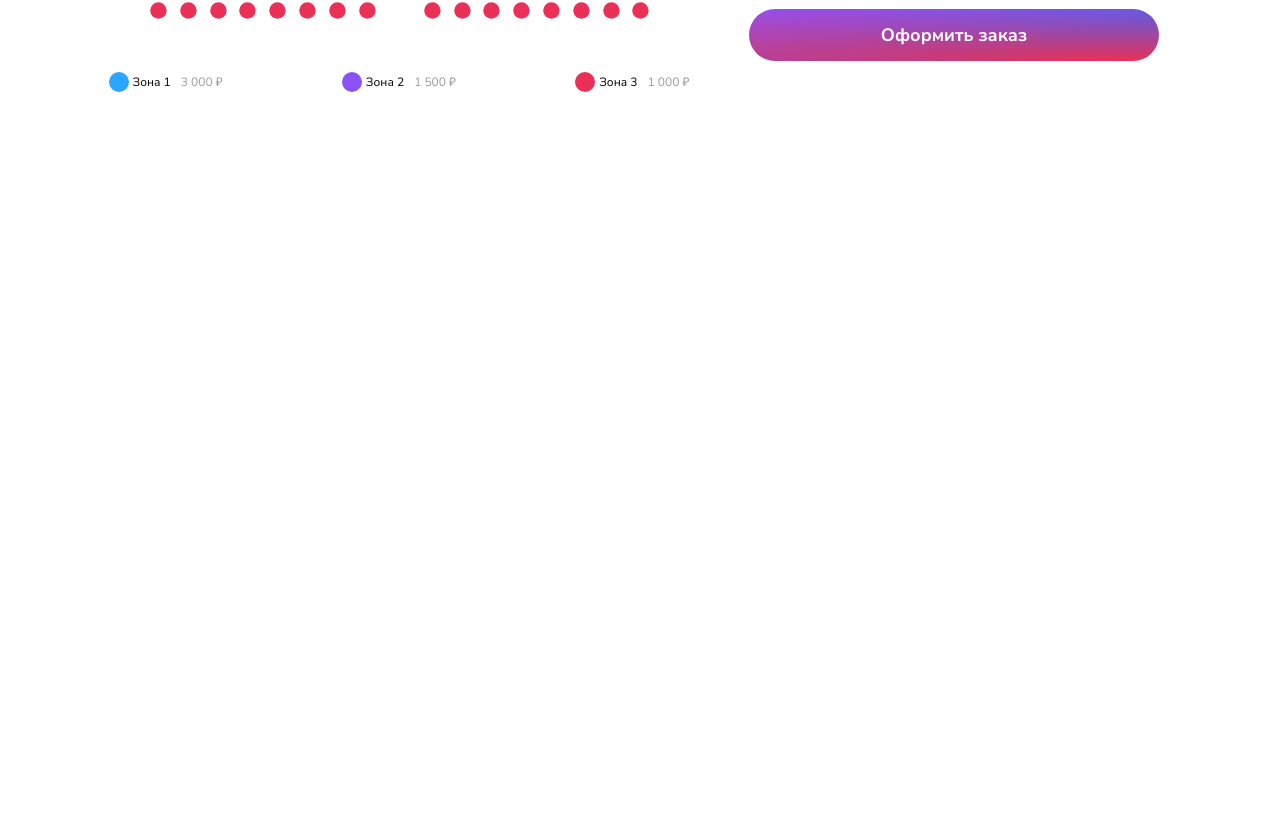
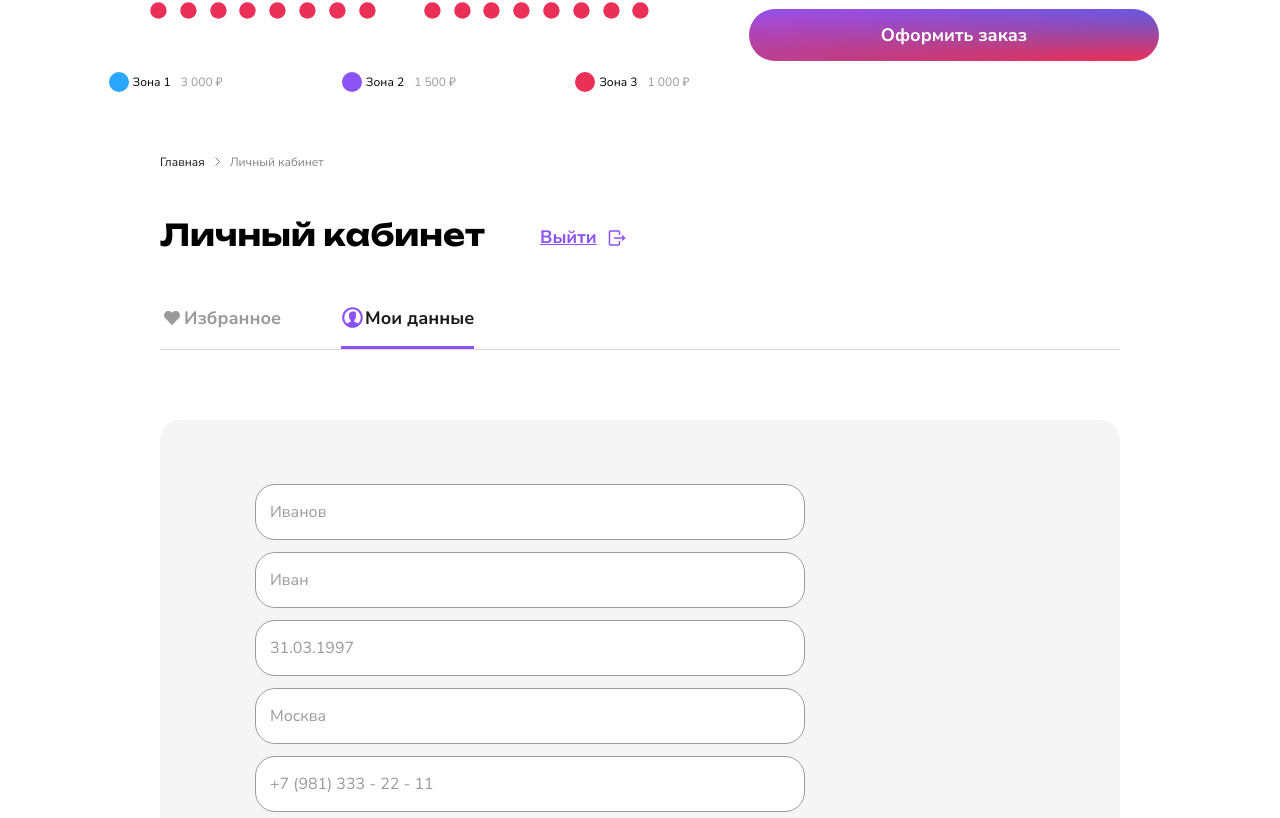
Before and after one commit to by-the-ticket-take-the-ride/frontend, a React (Create React App) app: page /personal-account/my-data in a window 1280 px wide. Shown: the part 682-1500 px from the top of the page. Before the commit the page ends 834 px from the top, so only its background shows below. Built offline with nearby package versions, Linux system fonts and the light colour scheme; no server answers.

Commit message:
refact: объеденил личный кабинет и выбор места

```diff
--- a/src/App.jsx
+++ b/src/App.jsx
@@ -1,7 +1,11 @@
 import "./App.css";
 import React from "react";
+import { Route, Routes } from "react-router-dom";
 import ChoiseThePalce from "./components/ChoiseThePlace/ChoiseThePlace";
 import SeatProvider from "./constext/SeatProvider";
+import PersonalAccount from './components/PersonalAccount/PersonalAccount'
+import MyData from "./components/PersonalAccount/MyData/MyData";
+import CurrentUserProvider from "./constext/CurrentUserProvider";
 
 function App() {
   return (
@@ -9,6 +13,16 @@ function App() {
       <SeatProvider>
         <ChoiseThePalce/>
       </SeatProvider>
+      <Routes>
+        <Route path='/personal-account' element={
+          <CurrentUserProvider>
+            <PersonalAccount/>
+          </CurrentUserProvider>
+        }>
+          <Route path='favourites' element={<></>}/>
+          <Route path='my-data' element={<MyData/>}/>
+        </Route>
+      </Routes>
     </div>
   );
 }
--- a/src/utils/validation.js
+++ b/src/utils/validation.js
@@ -10,7 +10,9 @@ const validationConfig = {
       emptyError: 'Заполните это поле.',
   },
   email: {
+    /* eslint-disable */
       pattern: /^\w+([\.-]?\w+)*@\w+([\.-]?\w+)*(\.\w{2,3})+$/,
+      /* eslint-enable */
       validationError: 'Email введен некорректно',
       emptyError: 'Заполните это поле.',
   }
```
